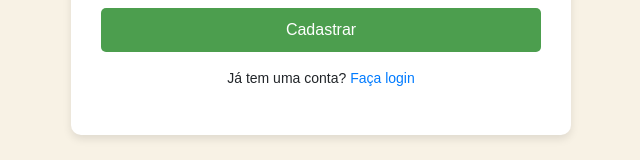
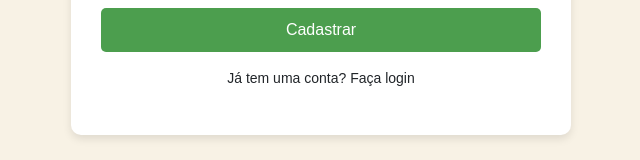
Before and after one commit to RRomano00/Fala-Cidade, an Angular app in the folder Projetos/Front-end/: page /account/sign-up in a window 1280 px wide. Shown: the part 505-665 px from the top of the page, without its empty margins (319-959 px from the left). Built offline with nearby package versions, Linux system fonts and the light colour scheme.

Commit message:
refac: alteracao do href para routerLink em sign-up

```diff
--- a/Projetos/Front-end/src/app/views/account/sign-up/sign-up.component.html
+++ b/Projetos/Front-end/src/app/views/account/sign-up/sign-up.component.html
@@ -1,11 +1,13 @@
 <!DOCTYPE html>
 <html lang="pt-BR">
+
 <head>
   <meta charset="UTF-8">
   <meta name="viewport" content="width=device-width, initial-scale=1.0">
   <title>Cadastro</title>
   <link rel="stylesheet" href="sign-up.component.css">
 </head>
+
 <body>
 
   <div class="login-container">
@@ -30,8 +32,9 @@
       <button><span>Cadastrar</span></button>
 
     </form>
-    <p>Já tem uma conta? <a href="account/sign-in">Faça login</a></p>
+    <p>Já tem uma conta? <a routerLink="/account/sign-in">Faça login</a></p>
   </div>
 
 </body>
+
 </html>
```
